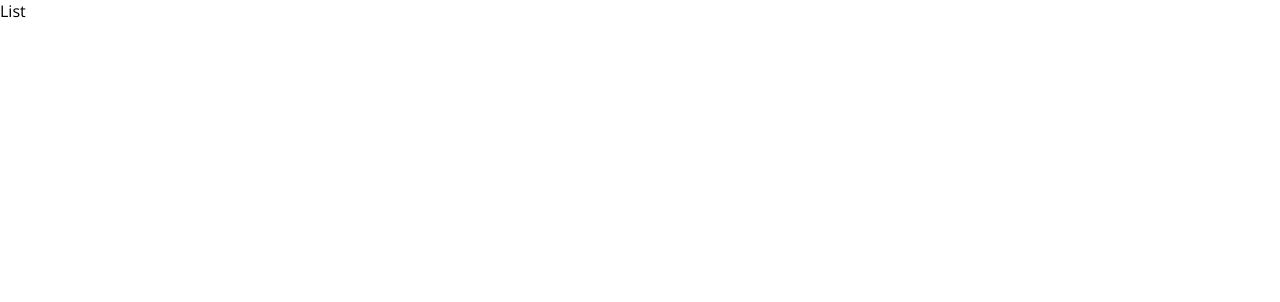
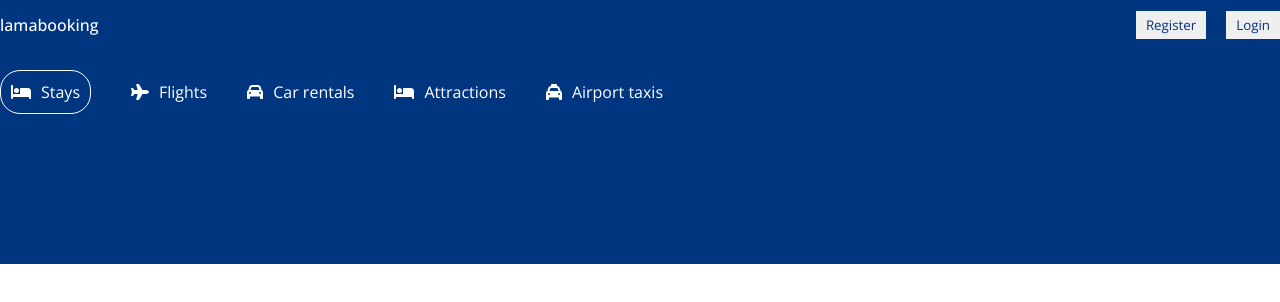
Before and after one commit to RamaneDev/bookingApp, a React (Create React App) app in the folder booking-react-ui/: page /hotels in a window 1280 px wide. Shown: the top 302 px of the page. Built offline with nearby package versions, Linux system fonts and the light colour scheme.

Commit message:
Adding navbar & header to hotels route

```diff
--- a/booking-react-ui/src/pages/list/List.jsx
+++ b/booking-react-ui/src/pages/list/List.jsx
@@ -1,8 +1,13 @@
 import React from 'react'
+import Header from '../../components/header/Header'
+import Navbar from '../../components/navbar/Navbar'
 
 const List = () => {
   return (
-    <div>List</div>
+    <div>
+      <Navbar />
+      <Header type='list' />
+    </div>
   )
 }
 
```
